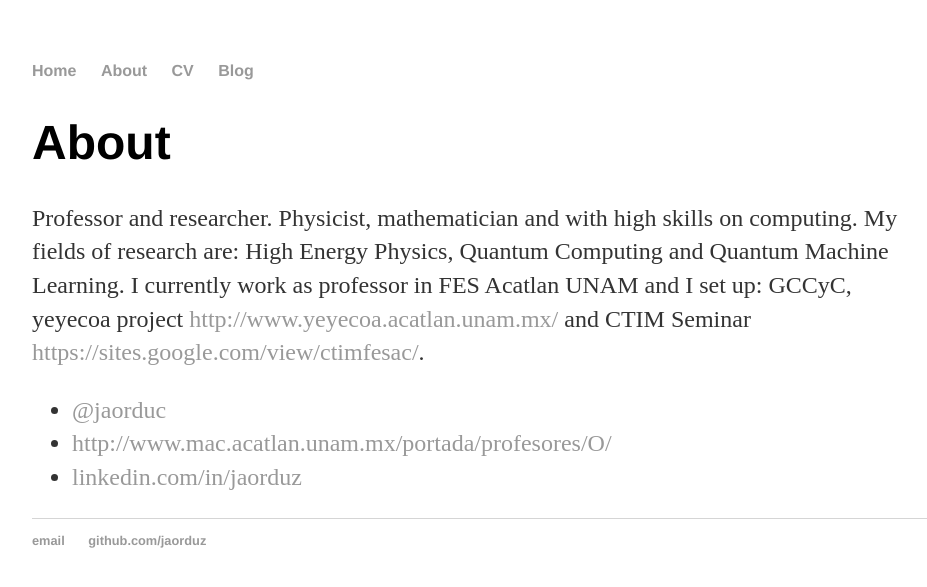
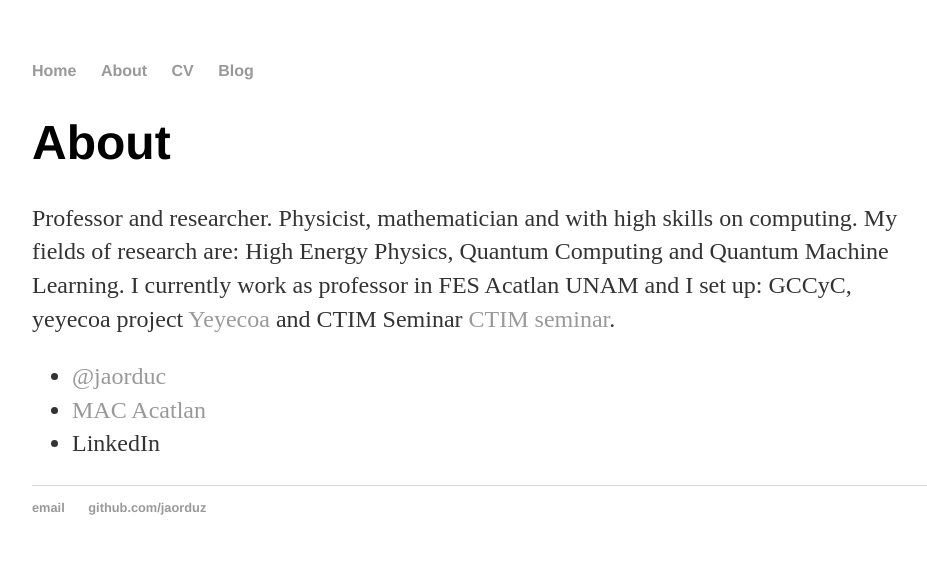
Before and after one commit to jaorduz/jaorduz.github.io, a Jekyll site: the page built from about/index.html, in a window 1280 px wide. Shown: the top 587 px of the page, without its empty margins (160-1087 px from the left). Built offline with Jekyll 4.4.1, drawn with Linux system fonts in a browser that asks for light colours.

Commit message:
Update index.html

```diff
--- a/about/index.html
+++ b/about/index.html
@@ -8,16 +8,16 @@ title: About Javier Orduz
 			<p> 	Professor and researcher. Physicist, mathematician and with high skills on computing.
 				My fields of research are: High Energy Physics, Quantum Computing and Quantum Machine Learning.
 				I currently work as professor in FES Acatlan UNAM and I set up: GCCyC, yeyecoa project
-				<a href="#">http://www.yeyecoa.acatlan.unam.mx/</a> and CTIM Seminar <a href="#">https://sites.google.com/view/ctimfesac/</a>.
+				<a href="http://www.yeyecoa.acatlan.unam.mx/">Yeyecoa</a> and CTIM Seminar <a href="https://sites.google.com/view/ctimfesac/">
+				CTIM seminar</a>.
 			</p>
 			<p></p>
-			<p>
-			</p>
+			<p></p>
 
 
 			<ul class="contacts">
-				<li><a href="#">@jaorduc</a></li>
-				<li><a href="#">http://www.mac.acatlan.unam.mx/portada/profesores/O/</a></li>
-				<li><a href="#">linkedin.com/in/jaorduz</a></li>
+				<li><a href="https://twitter.com/jaorduc?ref_src=twsrc%5Etfw" data-show-count="false" target="_blank">@jaorduc</a></li>
+				<li><a href="http://www.mac.acatlan.unam.mx/portada/profesores/O/">MAC Acatlan</a></li>
+				<li><a href="linkedin.com/in/jaorduz"></a>LinkedIn</li>
 				</ul>
 		</div>
```
